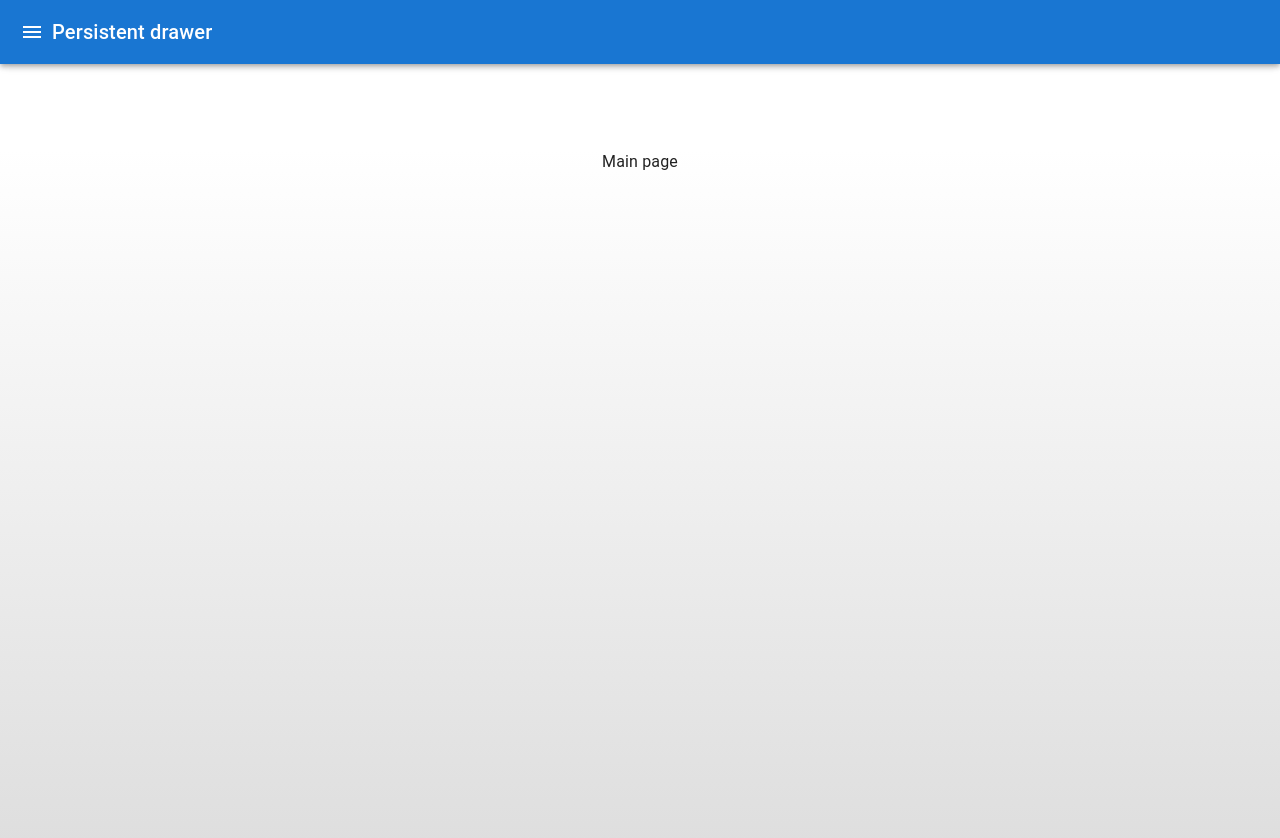
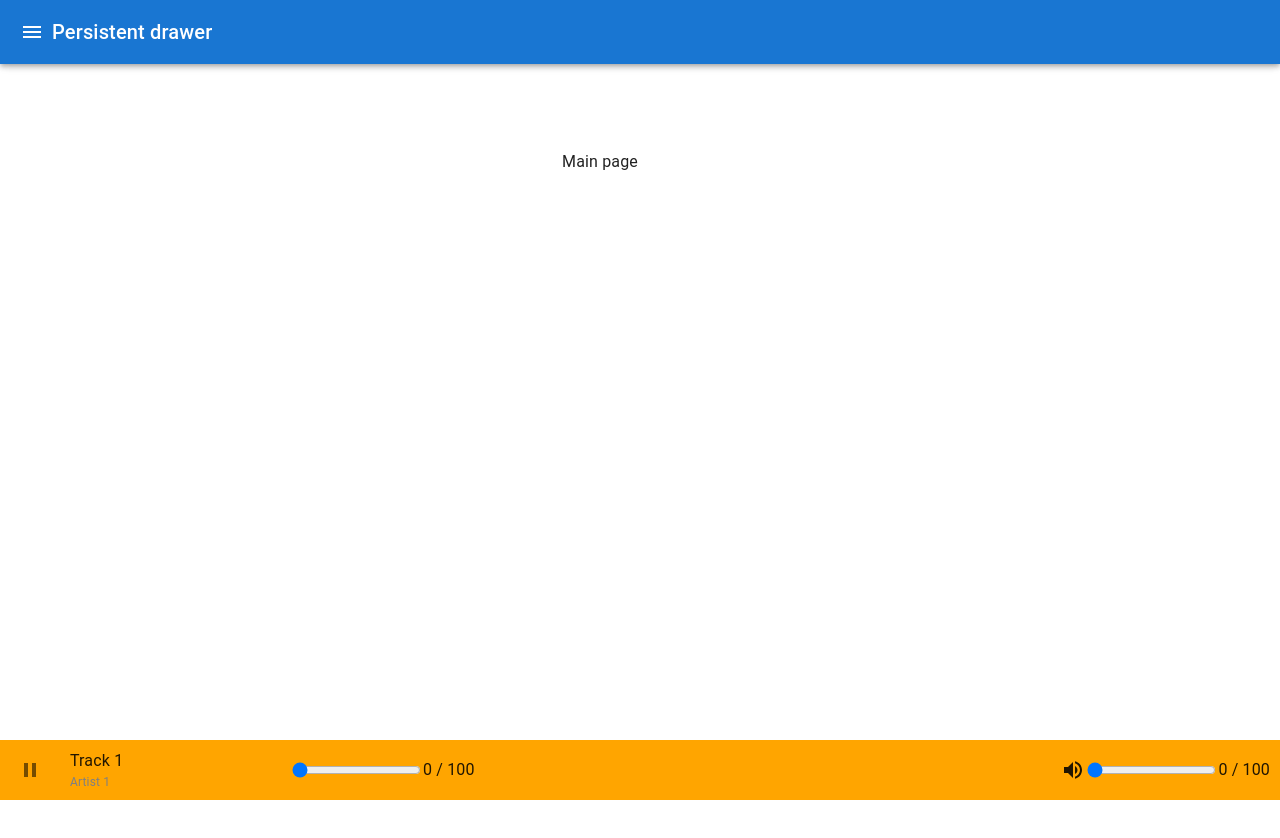
Before and after one commit to mykytapilec/streaming-app, a Next.js app in the folder client/: page / in a window 1280 px wide. Shown: the top 838 px of the page. After the commit the page ends 800 px from the top, so only its background shows below. Built offline with nearby package versions, Linux system fonts and the light colour scheme.

Commit message:
Player component

```diff
--- /dev/null
+++ b/client/components/Player.tsx
@@ -0,0 +1,38 @@
+import { Pause, PlayArrow, VolumeUp } from "@mui/icons-material";
+import { Grid2, IconButton } from "@mui/material";
+import styles from '../styles/Player.module.scss'
+import { ITrack } from "../types/track";
+import TrackProgress from "./TrackProgress";
+
+const Player = () => {
+    const track: ITrack = {
+        _id: '1',
+        name: 'Track 1',
+        artist: 'Artist 1',
+        text: 'Text 1',
+        listens: 100,
+        picture: 'picture 1',
+        audio: 'audio 1',
+        comments: []
+    }
+    const active = false;
+
+    return (
+        <div className={styles.player}>
+            <IconButton onClick={e => e.stopPropagation()}>
+                {
+                    active ? <PlayArrow /> : <Pause />
+                }
+            </IconButton>
+            <Grid2 container direction="column" style={{ width: 200, margin: '0 20px' }}>
+                <div>{track.name}</div>
+                <div style={{ fontSize: 12, color: 'gray' }}>{track.artist}</div>
+            </Grid2>
+            <TrackProgress left={0} right={100} onChange={() => {}} />
+            <VolumeUp style={{ marginLeft: 'auto'}} />
+            <TrackProgress left={0} right={100} onChange={() => {}} />
+        </div>
+    )
+}
+
+export default Player;
--- /dev/null
+++ b/client/components/TrackProgress.tsx
@@ -0,0 +1,28 @@
+import { FC } from "react"
+
+interface TrackProgressProps {
+    left: number
+    right: number
+    onChange: (e) => void
+}
+
+const TrackProgress: FC<TrackProgressProps> = ({
+    left, right, onChange
+}) => {
+    return (
+        <div style={{display: 'flex'}}>
+            <input
+                type="range"
+                min={left}
+                max={right}
+                value={left}
+                onChange={onChange}
+            />
+            <div>
+                {left} / {right}
+            </div>
+        </div>
+    )
+}
+
+export default TrackProgress
--- a/client/layouts/MainLayout.tsx
+++ b/client/layouts/MainLayout.tsx
@@ -1,6 +1,8 @@
 import React, { ReactNode } from "react"
 
 import Navbar from "../components/Navbar"
+import Player from "../components/Player"
+import { Container } from "@mui/material"
 
 interface MainLayoutProps {
     children: ReactNode
@@ -8,10 +10,13 @@
 
 const MainLayout: React.FC<MainLayoutProps> = ({ children }) => {
     return (
-        <div style={{ marginTop: 100, background: 'linear-gradient(180deg, rgba(255, 255, 255, 0.15) 0%, rgba(0, 0, 0, 0.15) 100%)', minHeight: '100vh' }}>
+        <>
             <Navbar />
-            {children}
-        </div>
+            <Container style={{margin: '90px 0'}}>
+                { children }
+            </Container>
+            <Player />
+        </>
     )
 }
 
--- /dev/null
+++ b/client/styles/Player.module.scss
@@ -0,0 +1,10 @@
+.player {
+    height: 60px;
+    width: 100%;
+    position: fixed;
+    bottom: 0;
+    display: flex;
+    align-items: center;
+    padding: 0 10px;
+    background-color: orange;
+}
```
